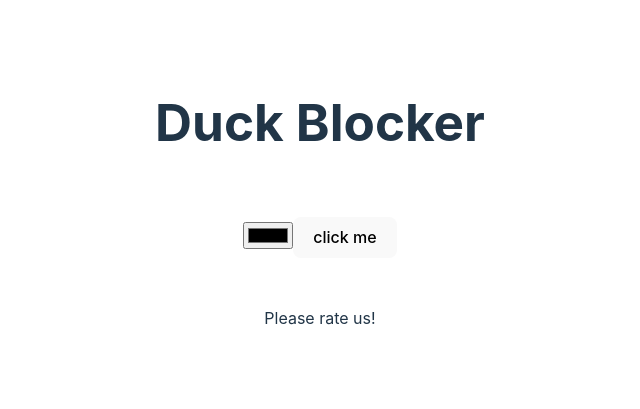
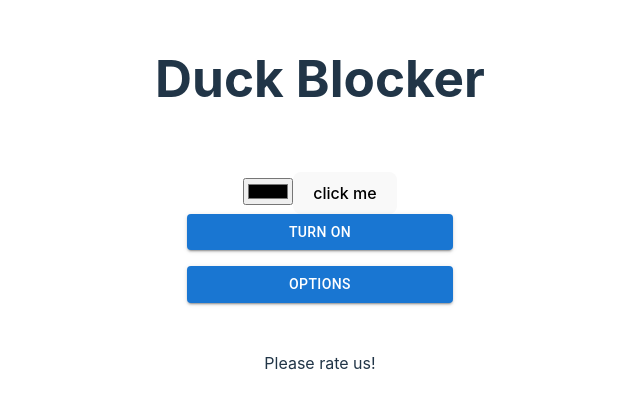
Before and after one commit to bryanjhdang/journeyhacks-2024, a React (Vite) app: page / in a window 1280 px wide. Shown: the part 197-606 px from the top of the page, without its empty margins (320-960 px from the left). Built offline with nearby package versions, Linux system fonts and the light colour scheme.

Commit message:
add basic buttons

```diff
--- a/src/App.tsx
+++ b/src/App.tsx
@@ -1,6 +1,8 @@
 
 import { useState } from 'react'
 import './App.css'
+import Stack from '@mui/material/Stack';
+import Button from '@mui/material/Button';
 
 function App() {
   const [colour, setColour] = useState('');
@@ -26,6 +28,10 @@ function App() {
           click me
         </button>
 
+        <Stack spacing={2} direction="column">
+          <Button variant="contained">Turn On</Button>
+          <Button variant="contained">Options</Button>
+        </Stack>
       </div>
       <p>
         Please rate us!
```
